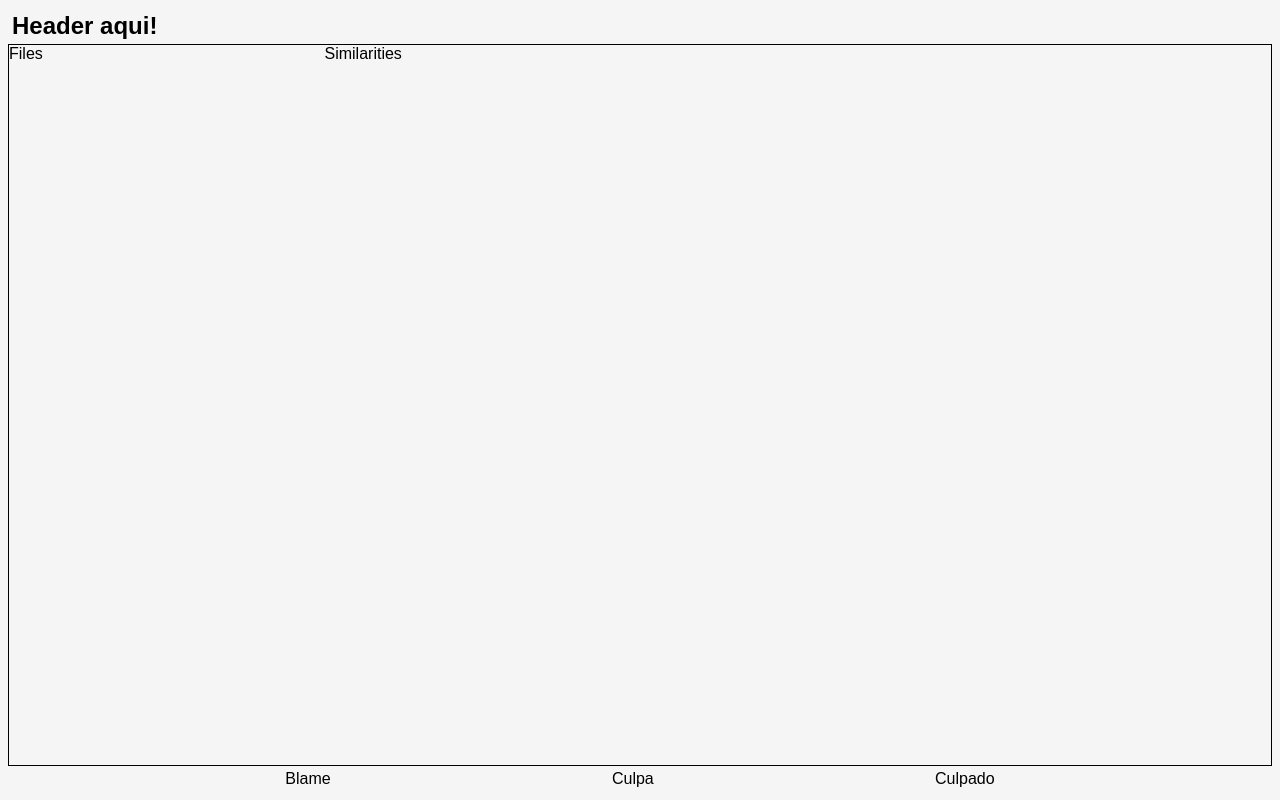
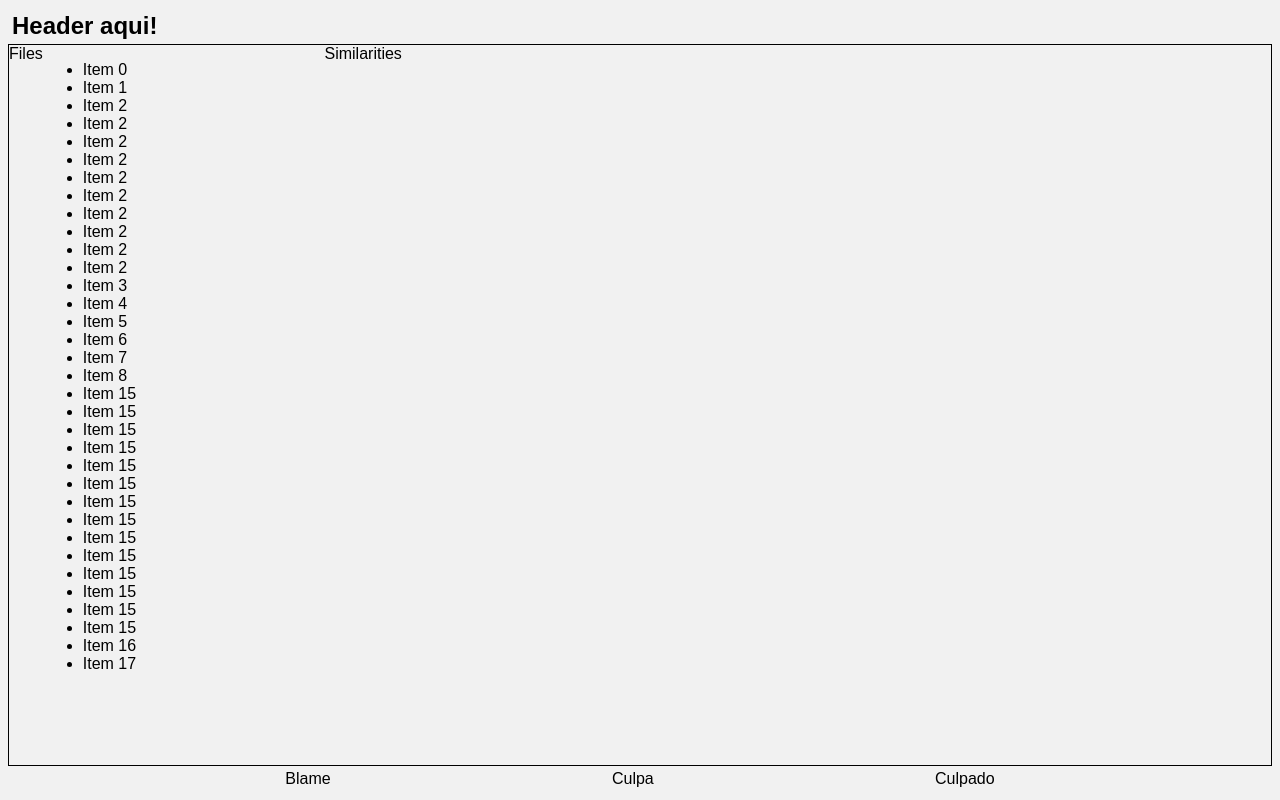
Before and after one commit to ovidio-francisco/blame, a React (Create React App) app: page / in a window 1280 px wide. Built offline with nearby package versions, Linux system fonts and the light colour scheme.

Commit message:
Create Vertical Scrollable

```diff
--- a/src/components/Files/Files.jsx
+++ b/src/components/Files/Files.jsx
@@ -1,8 +1,13 @@
 import React from 'react';
 import styled from 'styled-components';
 
+import VerticalScrollable  from '../VerticalScrollable/VerticalScrollable';
+
 const FilesWrapper = styled.div`
 	flex: 1;
+	overflow: hidden;
+	display: flex;
+	flex-direction: row;
 
 `;
 
@@ -14,6 +19,7 @@ const Files = () => {
 			<FilesWrapper>
 
 				Files
+			<VerticalScrollable />
 
 			</FilesWrapper>
 		// </Panel>
--- a/src/components/Main/Main.jsx
+++ b/src/components/Main/Main.jsx
@@ -5,7 +5,8 @@ import Files  from '../Files/Files';
 import Similarities  from '../Similarities/Similarities';
 
 const MainWrapper = styled.main`
-	flex: 1;
+	overflow: hidden;
+	height: 100%;
 	display: flex;
 	flex-direction: row;
 	border: 1px solid black;
--- /dev/null
+++ b/src/components/VerticalScrollable/VerticalScrollable.jsx
@@ -0,0 +1,53 @@
+import styled from 'styled-components';
+
+
+const ScrollableContainer = styled.div`
+	width: 100%;
+	overflow: auto;
+`;
+
+const VerticalScrollable = () => {
+	return (
+			<ScrollableContainer>
+				<ul>
+					<li>Item 0</li>
+					<li>Item 1</li>
+					<li>Item 2</li>
+					<li>Item 2</li>
+					<li>Item 2</li>
+					<li>Item 2</li>
+					<li>Item 2</li>
+					<li>Item 2</li>
+					<li>Item 2</li>
+					<li>Item 2</li>
+					<li>Item 2</li>
+					<li>Item 2</li>
+					<li>Item 3</li>
+					<li>Item 4</li>
+					<li>Item 5</li>
+					<li>Item 6</li>
+					<li>Item 7</li>
+					<li>Item 8</li>
+					<li>Item 15</li>
+					<li>Item 15</li>
+					<li>Item 15</li>
+					<li>Item 15</li>
+					<li>Item 15</li>
+					<li>Item 15</li>
+					<li>Item 15</li>
+					<li>Item 15</li>
+					<li>Item 15</li>
+					<li>Item 15</li>
+					<li>Item 15</li>
+					<li>Item 15</li>
+					<li>Item 15</li>
+					<li>Item 15</li>
+					<li>Item 16</li>
+					<li>Item 17</li>
+				</ul>
+			</ScrollableContainer>
+	);
+}
+
+
+export default VerticalScrollable;
--- a/src/styles/global.css
+++ b/src/styles/global.css
@@ -11,9 +11,10 @@ html {
 }
 
 body {
+	overflow: hidden;
 	height: 100%;
 	display: flex;
 	flex-direction: column;
 	font-family: 'Arial', sans-serif;
-	background-color: #f5f5f5;
+	background-color: #f1f1f1;
 }
```
Also changed, not shown: src/components/App/App.jsx (line endings or trailing spaces).
